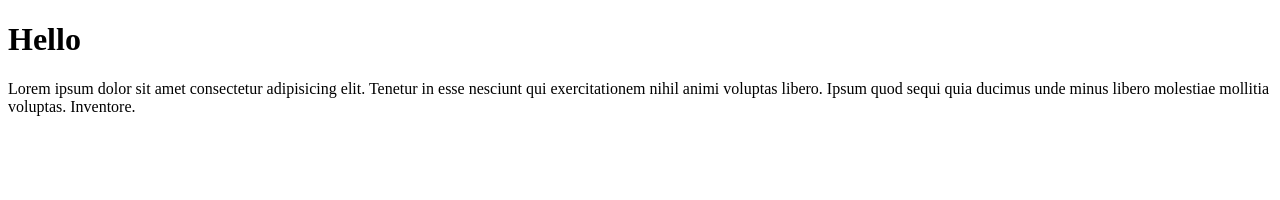
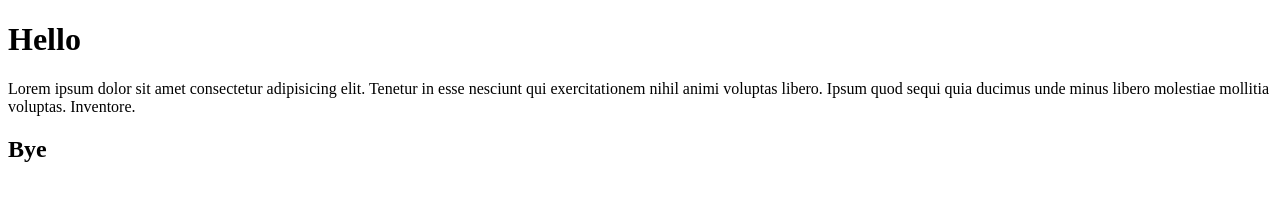
Before and after one commit to saravanakumargm/git-session, a plain HTML site: page index.html in a window 1280 px wide. Drawn offline with Linux system fonts and the light colour scheme.

Commit message:
h2 added

```diff
--- a/index.html
+++ b/index.html
@@ -8,5 +8,6 @@
 <body>
     <h1>Hello</h1>
     <p>Lorem ipsum dolor sit amet consectetur adipisicing elit. Tenetur in esse nesciunt qui exercitationem nihil animi voluptas libero. Ipsum quod sequi quia ducimus unde minus libero molestiae mollitia voluptas. Inventore.</p>
+    <h2>Bye</h2>
 </body>
 </html>
```
